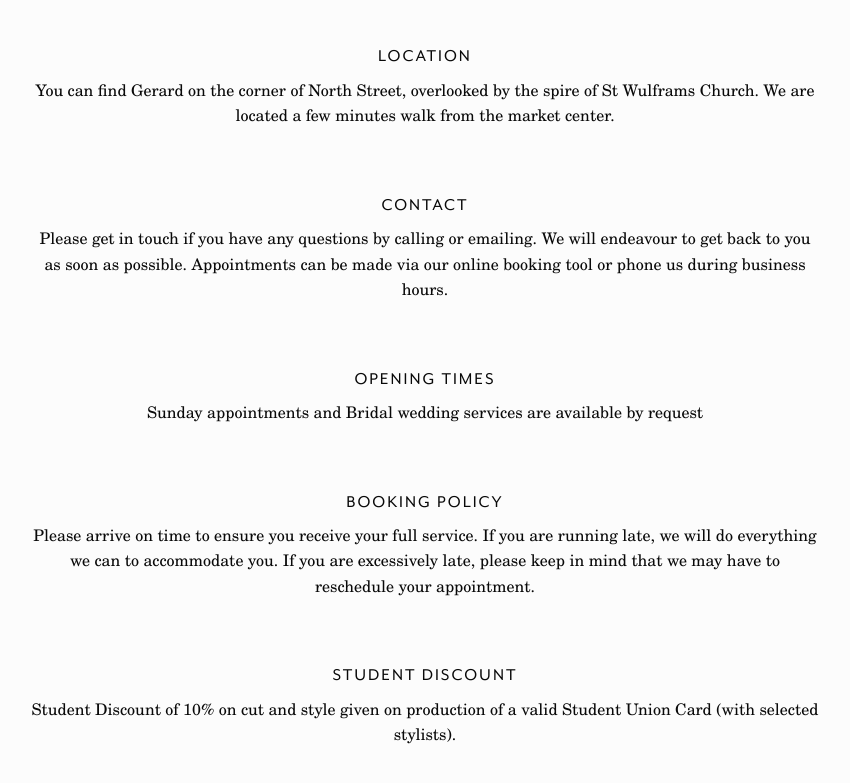
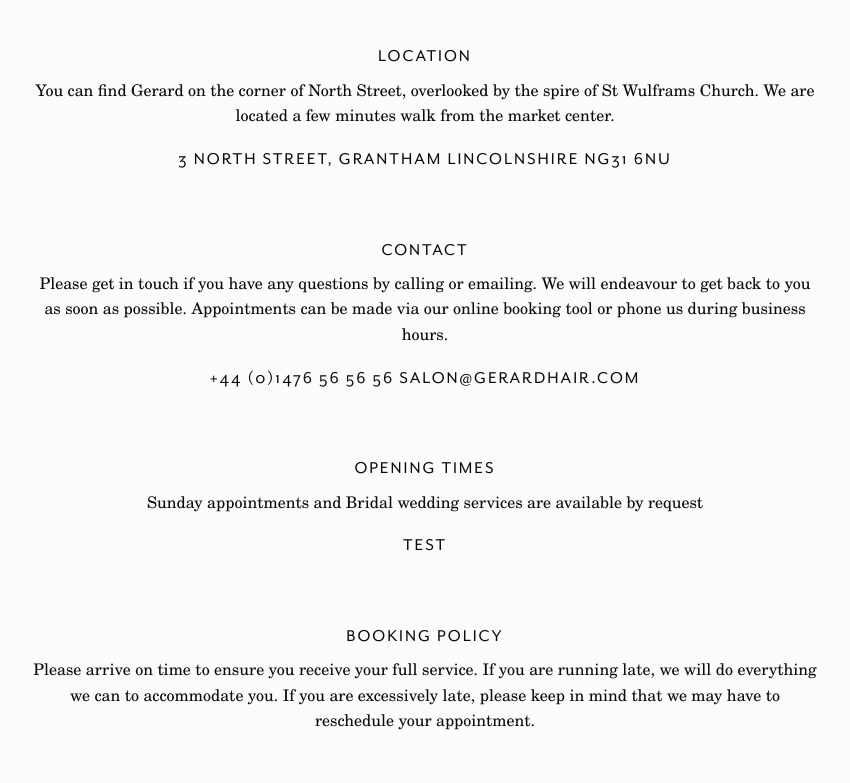
Before and after one commit to garethjohnsdesign/gerardhair.archive, a Jekyll site: the page built from info.md, in a window 1280 px wide and 900 px high, scrolled down 515 px, cut to the strip 111-894 px from the top of the window. Shown: the whole strip, without its empty margins (215-1065 px from the left). Built offline with Jekyll 4.4.1, drawn with Linux system fonts in a browser that asks for light colours.

Commit message:
Initial Commit

```diff
--- a/_layouts/info.html
+++ b/_layouts/info.html
@@ -15,7 +15,7 @@ layout: default
     <div class="small-12 medium-8 cell text-center">
       <h3>{{detail.title}}</h3>
       {{detail.text | markdownify}}
-      <h4>{% if detail.extra  %}{{detail.extra | markdownify}}{% endif %}</h4>
+      <h4>{% if detail.extra-text  %}{{detail.extra-text | markdownify}}{% endif %}</h4>
     </div>
   </div>
 {% endfor %}
--- a/info.md
+++ b/info.md
@@ -14,7 +14,7 @@ details:
   extra-text: "+44 (0)1476 56 56 56 salon@gerardhair.com"
 - title: Opening Times
   text: Sunday appointments and Bridal wedding services are available by request
-  extra-text: "+44 (0)1476 56 56 56 salon@gerardhair.com"
+  extra-text: "Test"
 - title: Booking Policy
   text: Please arrive on time to ensure you receive your full service. If you are
     running late, we will do everything we can to accommodate you. If you are excessively
```
Also changed, not shown: 6 other files.
